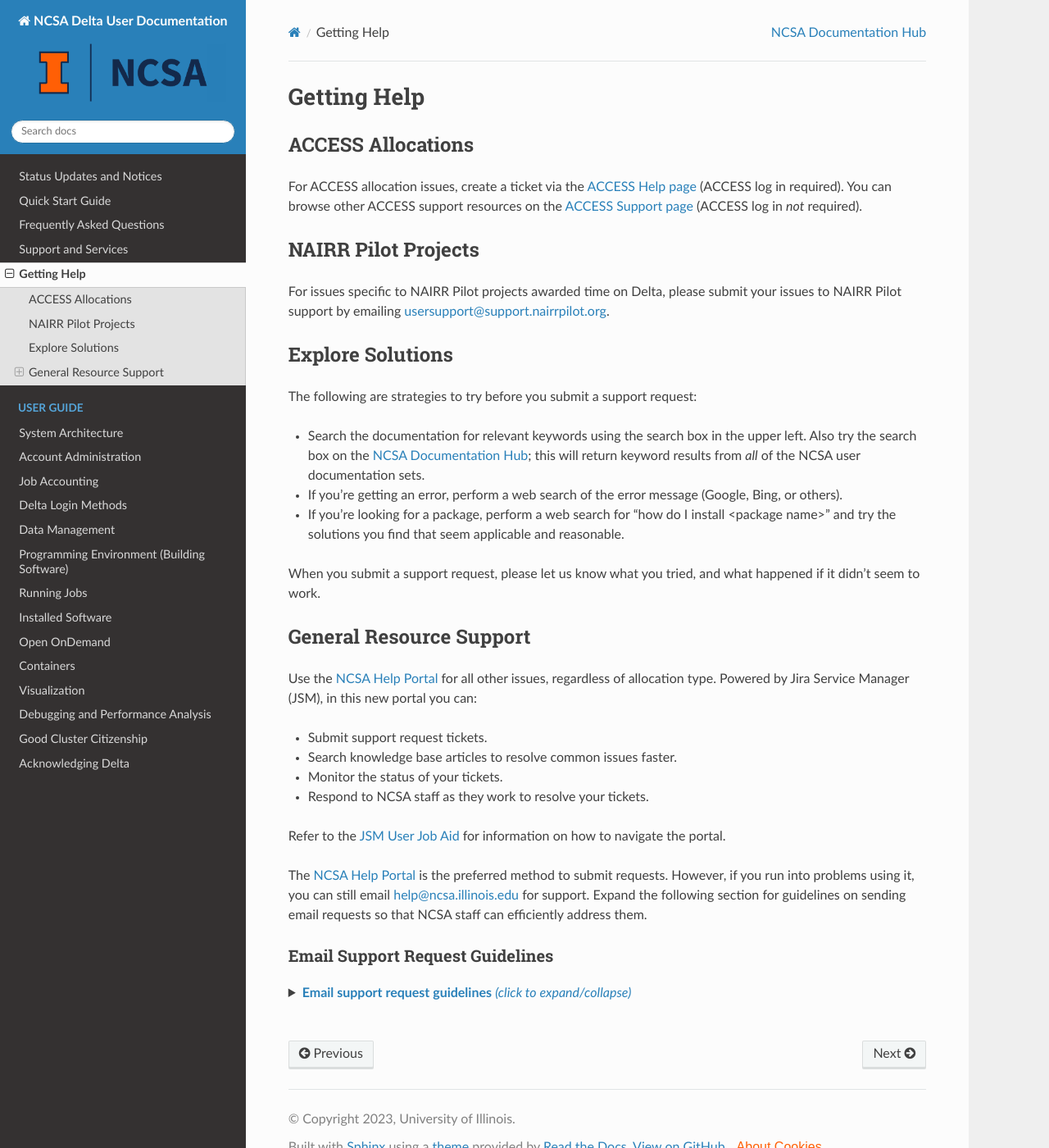
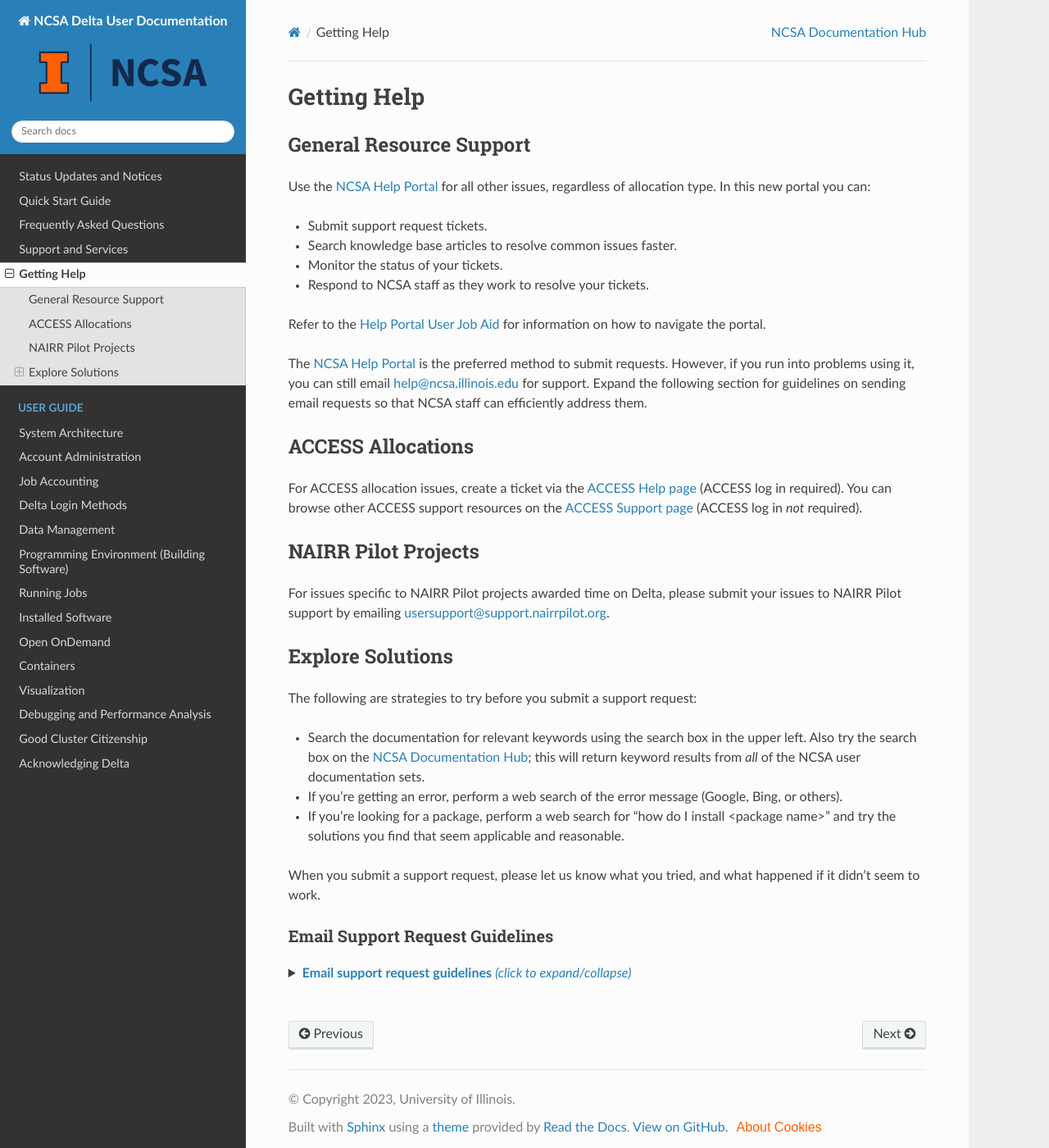
Before and after one commit to ncsa/Delta_doc, a Sphinx documentation site: the page built from docs/source/help.rst, in a window 1280 px wide and 1400 px high. Shown: the whole window at 82% size. Built offline with Sphinx 7.4.7 and the Read the Docs theme 3.1.0, drawn with Linux system fonts in a browser that asks for light colours; part of the change alters nothing that is shown.

Commit message:
Changing order of items in help.rst
Moved the local portal help section to the top.
Removed "JSM" reference with preference to "portal".

```diff
--- a/docs/source/help.rst
+++ b/docs/source/help.rst
@@ -2,6 +2,24 @@
 
 Getting Help
 ================
+
+.. _general_support:
+
+General Resource Support
+---------------------------
+
+Use the `NCSA Help Portal <http://help.ncsa.illinois.edu>`_ for all other issues, regardless of allocation type. In this new portal you can:
+
+- Submit support request tickets.
+- Search knowledge base articles to resolve common issues faster.
+- Monitor the status of your tickets.
+- Respond to NCSA staff as they work to resolve your tickets.
+
+Refer to the `Help Portal User Job Aid <https://docs.ncsa.illinois.edu/en/latest/_static/JSMUsersJobAid.pdf>`_ for information on how to navigate the portal.
+
+.. raw:: html
+
+   <p>The <a href="http://help.ncsa.illinois.edu">NCSA Help Portal</a> is the preferred method to submit requests. However, if you run into problems using it, you can still email <a href="mailto:help@ncsa.illinois.edu?subject=Delta: ">help@ncsa.illinois.edu</a> for support. Expand the following section for guidelines on sending email requests so that NCSA staff can efficiently address them.</p>
 
 ACCESS Allocations
 ---------------------
@@ -26,23 +44,6 @@ The following are strategies to try before you submit a support request:
 
 When you submit a support request, please let us know what you tried, and what happened if it didn't seem to work.
 
-.. _general_support:
-
-General Resource Support
----------------------------
-
-Use the `NCSA Help Portal <http://help.ncsa.illinois.edu>`_ for all other issues, regardless of allocation type. Powered by Jira Service Manager (JSM), in this new portal you can:
-
-- Submit support request tickets.
-- Search knowledge base articles to resolve common issues faster.
-- Monitor the status of your tickets.
-- Respond to NCSA staff as they work to resolve your tickets.
-
-Refer to the `JSM User Job Aid <https://docs.ncsa.illinois.edu/en/latest/_static/JSMUsersJobAid.pdf>`_ for information on how to navigate the portal.
-
-.. raw:: html
-
-   <p>The <a href="http://help.ncsa.illinois.edu">NCSA Help Portal</a> is the preferred method to submit requests. However, if you run into problems using it, you can still email <a href="mailto:help@ncsa.illinois.edu?subject=Delta: ">help@ncsa.illinois.edu</a> for support. Expand the following section for guidelines on sending email requests so that NCSA staff can efficiently address them.</p>
 
 Email Support Request Guidelines
 ~~~~~~~~~~~~~~~~~~~~~~~~~~~~~~~~~~
```
